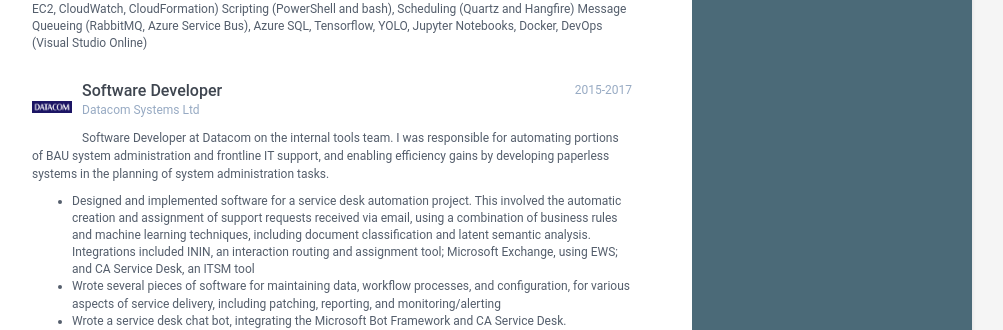
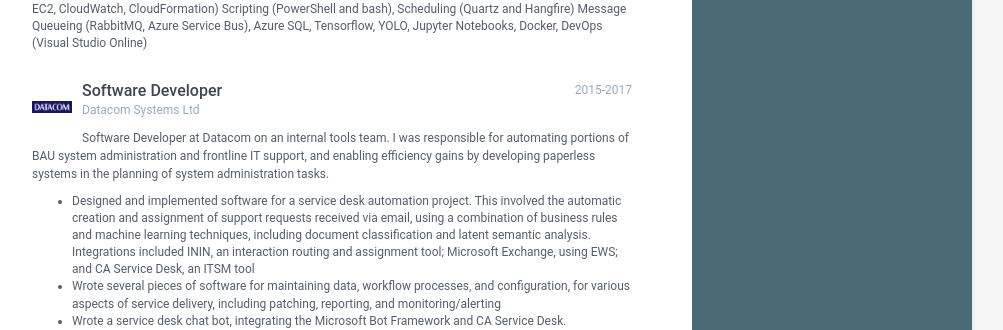
Before and after one commit to kane-armstrong/bananas, a Jekyll site: the page built from index.html, in a window 1280 px wide and 900 px high, scrolled down 2451 px. Shown: the part 129-459 px from the top of the window, without its empty margins (168-1171 px from the left). Built offline with Jekyll 4.4.1, drawn with Linux system fonts in a browser that asks for light colours.

Commit message:
Reword a past experience

```diff
--- a/_data/data.yml
+++ b/_data/data.yml
@@ -254,7 +254,7 @@ experiences:
       company: Datacom Systems Ltd
       logo: datacom-logo.png
       details: |
-        Software Developer at Datacom on the internal tools team. I was responsible for automating
+        Software Developer at Datacom on an internal tools team. I was responsible for automating
         portions of BAU system administration and frontline IT support, and enabling efficiency gains
         by developing paperless systems in the planning of system administration tasks.
           - Designed and implemented software for a service desk automation project. This involved the
```
